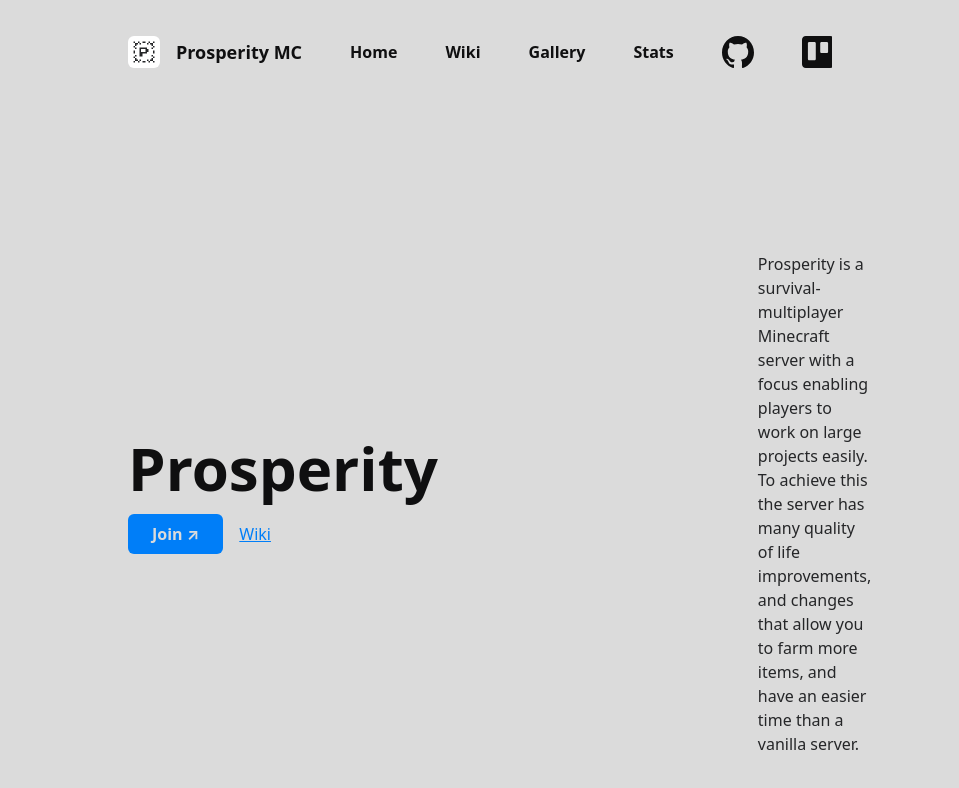
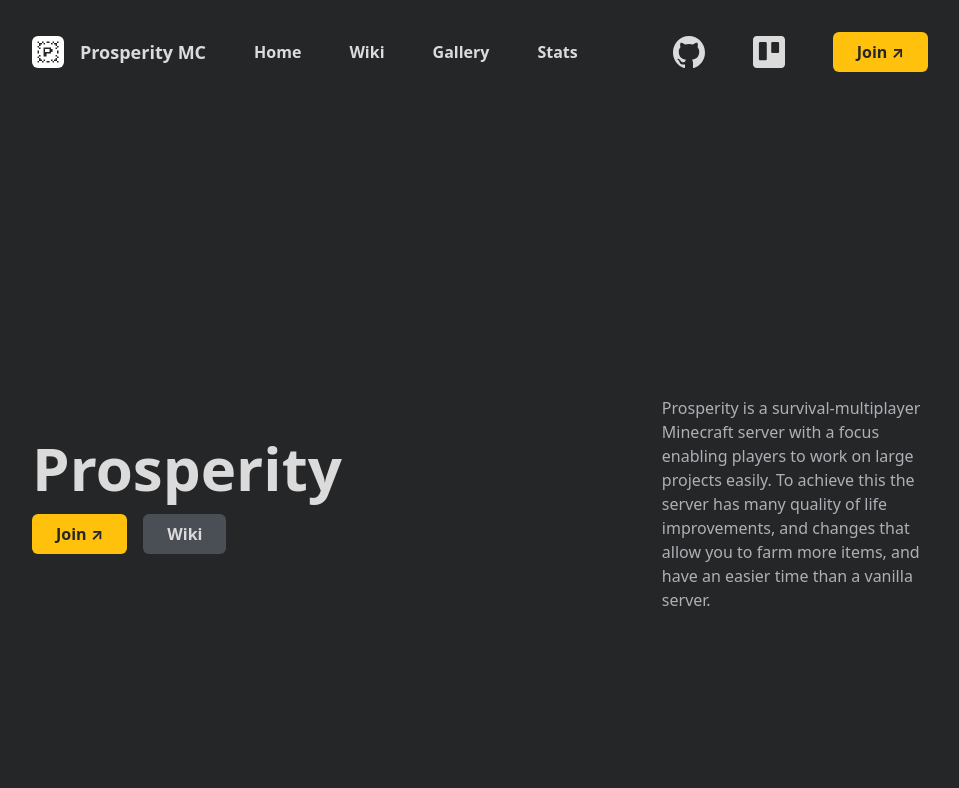
Before and after one commit to ProsperityMC/Prosperity-Website, a Next.js app: page / in a window 1280 px wide. Shown: the top 788 px of the page, without its empty margins (160-1119 px from the left). Built offline with nearby package versions, Linux system fonts and the light colour scheme.

Commit message:
remove: Remove light mode
Removed light mode styles because they didn't fit with the site design.

```diff
--- a/components/nav.tsx
+++ b/components/nav.tsx
@@ -10,7 +10,7 @@ export default function Nav(): JSX.Element {
             <div className="nav-brand-icon w-8 h-8 rounded-md bg-white p-1 aspect-w-8 aspect-h-8">
               <Image src={"/brand/prosperity-logo_mono.png"} width="100%" height="100%" className="bg-gray-500" />
             </div>
-            <p className="invisible absolute md:visible md:contents">Prosperity MC</p>
+            <div>Prosperity MC</div>
           </a>
         </Link>
         <Link href="/">
@@ -29,7 +29,7 @@ export default function Nav(): JSX.Element {
       <div className="nav-items">
         <a href="https://github.com/ProsperityMC" target="_blank" rel="noreferrer">
           {/* GitHub SVG */}
-          <svg className="w-6 md:w-8" viewBox="0 0 1024 1024">
+          <svg className="w-8" viewBox="0 0 1024 1024">
             <g className="fill-current" transform="matrix(31.4313,0,0,32.2267,511.953,1028.16)">
               <path d="M0,-31.904C-8.995,-31.904 -16.288,-24.611 -16.288,-15.614C-16.288,-8.417 -11.621,-2.312 -5.148,-0.157C-4.333,-0.008 -4.036,-0.511 -4.036,-0.943C-4.036,-1.329 -4.05,-2.354 -4.058,-3.713C-8.589,-2.729 -9.545,-5.897 -9.545,-5.897C-10.286,-7.778 -11.354,-8.279 -11.354,-8.279C-12.833,-9.29 -11.242,-9.27 -11.242,-9.27C-9.607,-9.154 -8.747,-7.591 -8.747,-7.591C-7.294,-5.102 -4.934,-5.821 -4.006,-6.237C-3.858,-7.29 -3.438,-8.008 -2.972,-8.415C-6.589,-8.826 -10.392,-10.224 -10.392,-16.466C-10.392,-18.244 -9.757,-19.698 -8.715,-20.837C-8.883,-21.249 -9.442,-22.905 -8.556,-25.148C-8.556,-25.148 -7.188,-25.586 -4.076,-23.478C-2.777,-23.839 -1.383,-24.02 0.002,-24.026C1.385,-24.02 2.779,-23.839 4.08,-23.478C7.19,-25.586 8.555,-25.148 8.555,-25.148C9.444,-22.905 8.885,-21.249 8.717,-20.837C9.761,-19.698 10.392,-18.244 10.392,-16.466C10.392,-10.208 6.583,-8.831 2.954,-8.428C3.539,-7.925 4.06,-6.931 4.06,-5.411C4.06,-3.234 4.04,-1.477 4.04,-0.943C4.04,-0.507 4.333,0 5.16,-0.159C11.628,-2.318 16.291,-8.419 16.291,-15.614C16.291,-24.611 8.997,-31.904 0,-31.904" />
             </g>
@@ -37,14 +37,14 @@ export default function Nav(): JSX.Element {
         </a>
         <a href="https://trello.com/b/5REhvGyT/survival-projects" target="_blank" rel="noreferrer">
           {/* Trello SVG */}
-          <svg className="w-6 md:w-8" width="100%" height="100%" viewBox="0 0 1024 1024">
+          <svg className="w-8" width="100%" height="100%" viewBox="0 0 1024 1024">
             <g className="fill-current" transform="matrix(16.4155,0,0,16.4076,-94.8817,-623.49)">
               <path d="M60.75,38L13.19,38C9.125,38 5.78,41.345 5.78,45.41L5.78,93C5.78,97.065 9.125,100.41 13.19,100.41L60.75,100.41C64.815,100.41 68.16,97.065 68.16,93L68.16,45.43C68.16,45.423 68.16,45.417 68.16,45.41C68.16,41.345 64.815,38 60.75,38ZM32.65,83C32.65,84.351 31.541,85.465 30.19,85.47L19.76,85.47C18.407,85.465 17.295,84.353 17.29,83L17.29,52C17.295,50.647 18.407,49.535 19.76,49.53L30.19,49.53C31.541,49.535 32.65,50.649 32.65,52L32.65,83ZM56.65,68.79C56.645,70.143 55.533,71.255 54.18,71.26L43.75,71.26C42.399,71.255 41.29,70.141 41.29,68.79L41.29,52C41.29,50.649 42.399,49.535 43.75,49.53L54.18,49.53C55.533,49.535 56.645,50.647 56.65,52L56.65,68.79Z" />
             </g>
           </svg>
         </a>
-        <a className="invisible absolute sm:visible sm:contents" href="https://discord.gg/hfTxZ4XxYj" target="_blank" rel="noreferrer">
-          <button className="btn btn-primary">Join ↗</button>
+        <a href="https://discord.gg/hfTxZ4XxYj" target="_blank" rel="noreferrer">
+          <button className="btn btn-yellow">Join ↗</button>
         </a>
       </div>
     </div>
--- a/pages/index.tsx
+++ b/pages/index.tsx
@@ -13,10 +13,12 @@ export default function Home(): JSX.Element {
             <p className="text-6xl">Prosperity</p>
             <div className="btn-group my-4">
               <a href="https://discord.gg/hfTxZ4XxYj">
-                <button className="btn btn-primary">Join ↗</button>
+                <button className="btn btn-yellow">Join ↗</button>
               </a>
               <Link href="/wiki/home">
-                <a>Wiki</a>
+                <a>
+                  <button className="btn">Wiki</button>
+                </a>
               </Link>
             </div>
           </div>
--- a/pages/wiki/[slug].tsx
+++ b/pages/wiki/[slug].tsx
@@ -42,7 +42,7 @@ export default function WikiPage({ wiki, wikis }: any): JSX.Element {
         <meta name="author" content={wiki.authors} />
       </Head>
       {/* Sidebar navigation */}
-      <div className="md:flex md:justify-between gap-0 md:gap-16 lg:gap-32">
+      <div className="md:flex md:justify-between gap-16 lg:gap-32">
         <div className="w-56 md:order-last space-y-4 justify-end">
           {/* All wikis navigation */}
           <p className="text-xl mb-4">Wiki</p>
--- a/styles/globals.css
+++ b/styles/globals.css
@@ -4,11 +4,11 @@
 
 @layer base {
   body {
-    @apply bg-gray-50 dark:bg-gray-500 text-gray-500 dark:text-gray-200 selection:bg-blue-500 selection:text-gray-50 dark:selection:text-gray-500 ring-blue-500;
+    @apply bg-gray-500 text-gray-200 selection:bg-blue-500 selection:text-gray-500 ring-blue-500;
   }
   .text-xs,
   .text-sm {
-    @apply text-gray-400 dark:text-gray-300;
+    @apply text-gray-300;
   }
   .text-base,
   .text-lg,
@@ -21,15 +21,25 @@
   .text-7xl,
   .text-8xl,
   .text-9xl {
-    @apply font-bold text-gray-700 dark:text-gray-50;
+    @apply font-bold text-gray-50;
   }
   a {
-    @apply underline text-blue-500 hover:text-blue-600 dark:text-yellow-500 dark:hover:text-yellow-400;
+    @apply underline text-yellow-500 hover:text-yellow-400;
   }
 }
 
 .x-break {
-  @apply mx-8 sm:px-24 xl:mx-48 2xl:mx-72;
+  @apply px-12 sm:px-24 xl:px-48 2xl:px-72;
+}
+
+.dropdown {
+  @apply bg-gray-600;
+}
+.dropdown-items {
+  @apply absolute;
+}
+.dropdown-items div {
+  @apply flex;
 }
 
 .nav {
@@ -39,10 +49,10 @@
   @apply flex gap-12 items-center;
 }
 .nav-brand {
-  @apply flex gap-4 items-center text-lg font-bold whitespace-nowrap overflow-x-visible;
+  @apply flex gap-4 items-center text-lg font-bold whitespace-nowrap overflow-x-visible text-white;
 }
 .nav a {
-  @apply text-gray-700 hover:text-gray-400 dark:hover:text-white dark:text-gray-50 no-underline;
+  @apply hover:text-white text-gray-50 no-underline;
 }
 
 .btn-group {
@@ -61,12 +71,12 @@
 .btn-lg {
   @apply px-14 py-5 text-lg;
 }
-.btn-primary {
-  @apply bg-blue-500 hover:bg-blue-600 dark:bg-yellow-500  dark:hover:bg-yellow-400 dark:text-gray-500;
+.btn-yellow {
+  @apply bg-yellow-500 text-gray-500 hover:bg-yellow-400;
 }
 
 .clickable-header {
-  @apply text-gray-700 hover:text-gray-400 dark:text-gray-50 dark:hover:text-white no-underline;
+  @apply text-gray-50 hover:text-white no-underline;
 }
 
 .markdown h1 {
@@ -94,10 +104,10 @@
   @apply my-4 border-gray-400;
 }
 .markdown code {
-  @apply bg-white text-gray-700 dark:bg-gray-600 dark:text-gray-50 px-1 py-1 rounded-md  font-mono text-sm;
+  @apply bg-gray-600 px-1 py-1 rounded-md text-gray-50 font-mono text-sm;
 }
 .markdown pre {
-  @apply bg-white p-2 dark:bg-gray-600 w-full mb-4 rounded-md px-4;
+  @apply p-2 bg-gray-600 w-full mb-4 rounded-md px-4;
 }
 .markdown pre * {
   @apply p-0 mb-0;
@@ -106,7 +116,7 @@
   @apply text-base;
 }
 .markdown blockquote {
-  @apply p-2 w-full mb-4 px-4 border-l border-gray-400 text-gray-600 dark:text-gray-100 font-semibold;
+  @apply p-2 w-full mb-4 px-4 border-l border-gray-400 text-gray-100 font-semibold;
 }
 .markdown blockquote * {
   @apply mb-0;
@@ -126,7 +136,7 @@ ol {
 }
 
 .markdown table {
-  @apply bg-white dark:bg-gray-600 rounded-md mb-4 table-auto w-full;
+  @apply bg-gray-600 rounded-md mb-4 table-auto w-full;
 }
 .markdown table * {
   @apply p-2 px-4 text-left align-top;
@@ -135,8 +145,8 @@ ol {
   @apply align-baseline;
 }
 .markdown thead {
-  @apply text-gray-700 dark:text-gray-50 align-middle;
+  @apply text-gray-50 align-middle;
 }
 .markdown tr {
-  @apply hover:text-gray-700 dark:hover:text-gray-50;
+  @apply hover:text-gray-50;
 }
--- a/tailwind.config.js
+++ b/tailwind.config.js
@@ -1,7 +1,7 @@
 module.exports = {
-  darkMode: "media",
   mode: "jit",
   purge: ["./pages/**/*.{js,ts,jsx,tsx}", "./components/**/*.{js,ts,jsx,tsx}"],
+  darkMode: false,
   theme: {
     fontFamily: {
       display: "DM\\ Sans",
```
